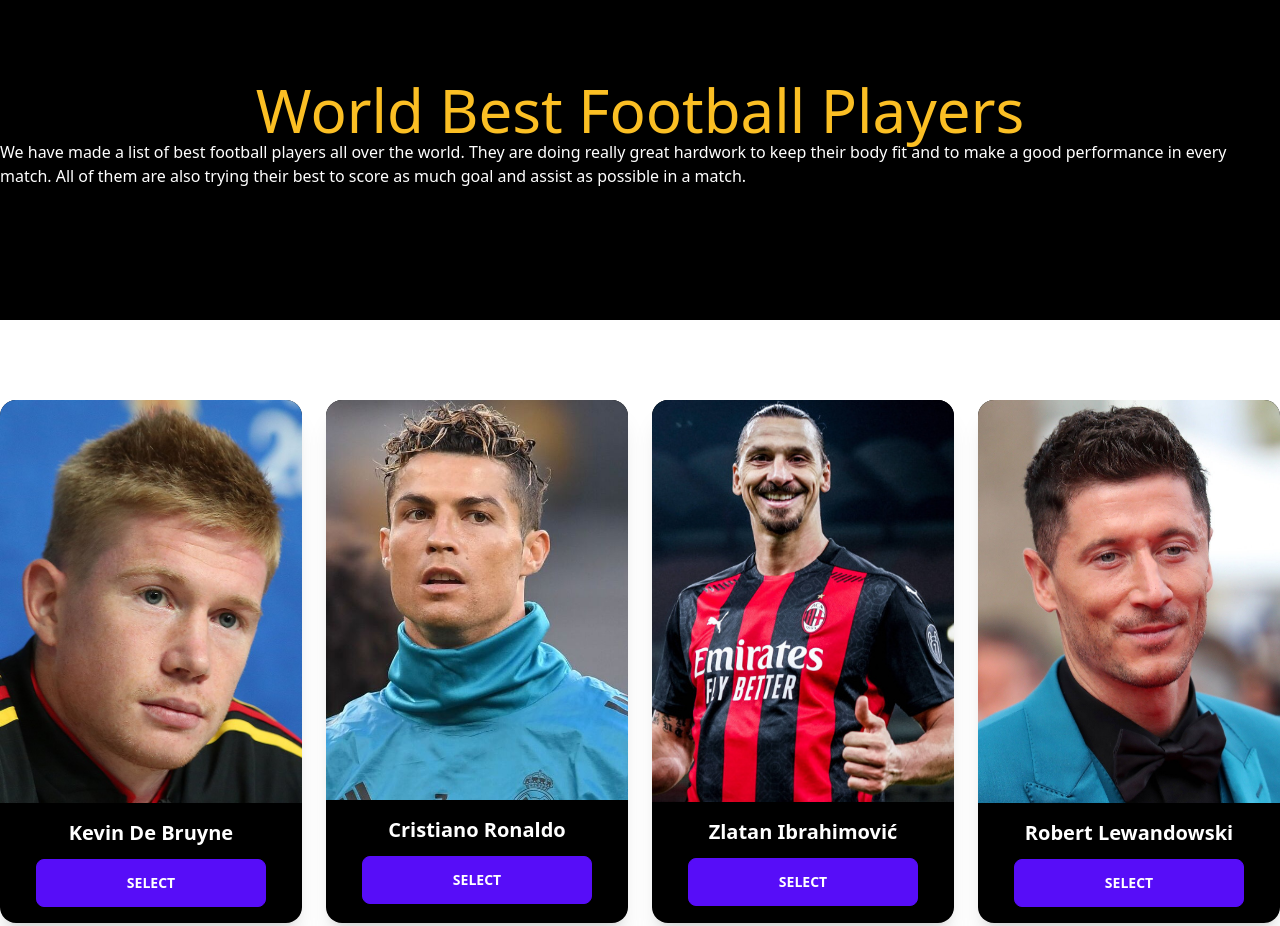
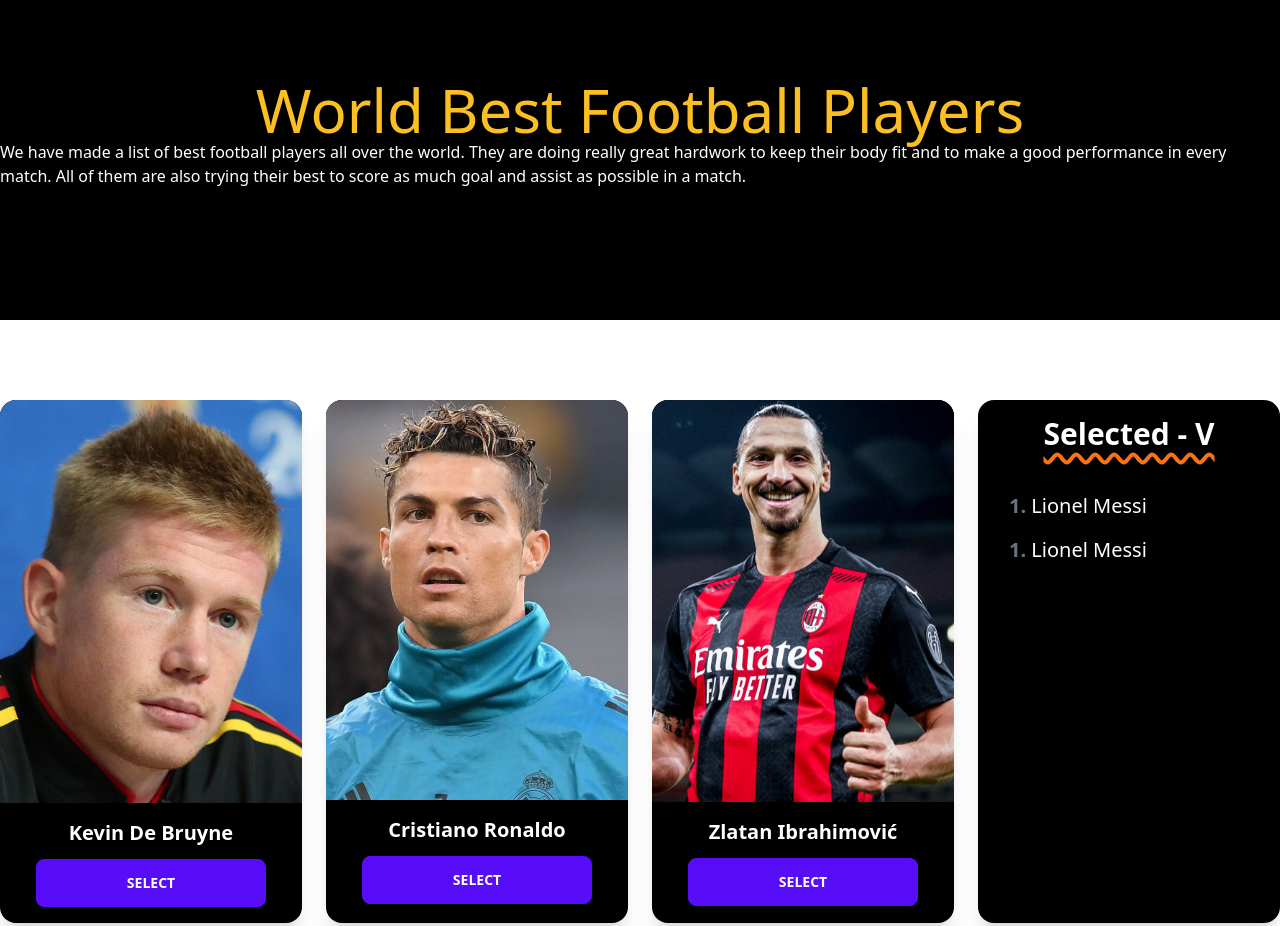
Before and after one commit to ashrafcse3/best-footballer-assignment-5, a plain HTML site: page index.html in a window 1280 px wide. Shown: the top 926 px of the page. Drawn offline with nearby package versions, Linux system fonts and the light colour scheme.

Commit message:
selected player name section design added

```diff
--- a/index.html
+++ b/index.html
@@ -53,6 +53,23 @@
                         </div>
                     </div>
                 </div>
+                <!-- selected player names start -->
+                <div class="card card-compact w-full bg-black shadow-xl">
+                    <div class="card-body text-center items-center text-white">
+                        <h2
+                            class="card-title text-3xl underline decoration-wavy decoration-orange-500 decoration-4 underline-offset-8 pb-7">
+                            Selected - V
+                        </h2>
+                        <div class="card-actions">
+                            <ul class="text-xl font-extralight text-start w-60 space-y-4">
+                                <li><span class="font-bold text-gray-500">1.</span> <span>Lionel Messi</span></li>
+                                <li><span class="font-bold text-gray-500">1.</span> <span>Lionel Messi</span></li>
+                            </ul>
+                        </div>
+                    </div>
+                </div>
+                <!-- selected player names end -->
+
                 <div class="card card-compact w-full bg-black shadow-xl">
                     <figure><img src="images/Lewandowski.jpeg" alt="Shoes" /></figure>
                     <div class="card-body text-center items-center">
```
